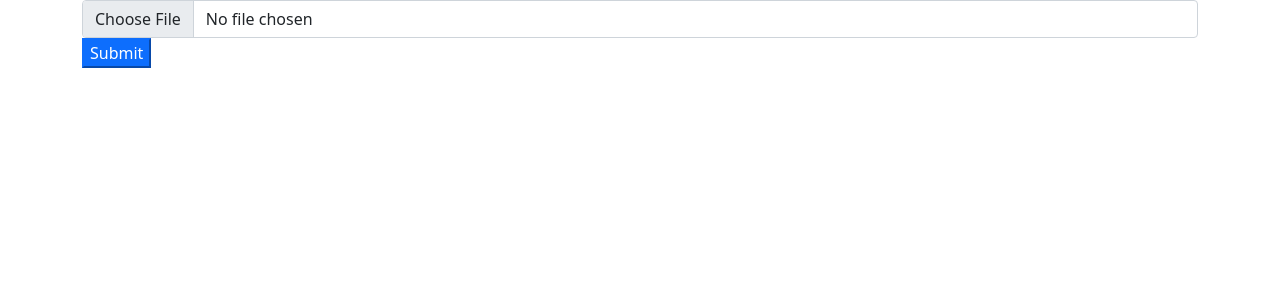
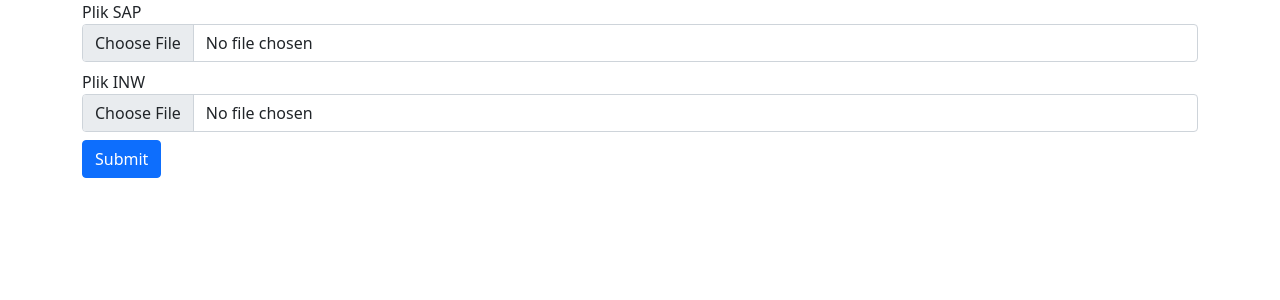
Before and after one commit to ProSwiety/Orange, a Django app: page /inw/ in a window 1280 px wide. Shown: the part 56-356 px from the top of the page. Run offline with Django 4.2, Linux system fonts and the light colour scheme; some libraries are stand-ins or nearby versions.

Commit message:
input table class

```diff
--- a/work_site/inw/templates/inw/inw.html
+++ b/work_site/inw/templates/inw/inw.html
@@ -4,22 +4,27 @@
 
 {% block content %}
 <div class="container">
-    <form method="POST" action="{% url 'myapp:inw' %}" enctype="multipart/form-data">
+    <form method="POST" action="{% url 'myapp:inw' %}" enctype="multipart/form-data" class="form-inline">
         {% csrf_token %}
-        <input type="file" name="myfile" class="form-control">
-        <button class="btn-primary" type="submit">Submit</button>
+        <div class="form-group">
+            <label class="sr-only" for="SAP">Plik SAP</label>
+            <input type="file" name="myfile" class="form-control mb-2 mr-sm-2" id="SAP">
+            <label class="sr-only" for="INW">Plik INW</label>
+            <input type="file" name="inwfile" class="form-control mb-2 mr-sm-2" id="INW">
+            <button class="btn btn-primary mb-2" type="submit">Submit</button>
+        </div>
     </form>
     <div>
         <table class="table ">
             <thead class="thead-dark">
                 <tr>
-                    {% for heading in dict %}
+                    {% for heading in dict.columns %}
                         <th>{{heading}}</th>
                     {% endfor %}
                 </tr>
             </thead>
             <tr>
-                {% for keys,values in dict.items %}
+                {% for values in dict.data %}
                     <tr>
                     {% for y in values %}
                         <td>{{y}}</td>
--- a/work_site/inw/views.py
+++ b/work_site/inw/views.py
@@ -4,12 +4,12 @@ from django.shortcuts import render
 # Create your views here.
 
 def inw_view(request):
-    import openpyxl
+    import pandas as pd
     if request.method == 'POST':
         excel_file = request.FILES['myfile']
-        wb_obj = openpyxl.load_workbook(excel_file)
-        sheet = wb_obj.get_sheet_by_name('Arkusz1')
-        dict = {col[0]: col[1:] for col in zip(*sheet.values)}
+        df = pd.read_excel(excel_file)
+        dict = df.to_dict('split')
+
         return render(request, 'inw/inw.html', {"dict": dict})
     else:
         return render(request,'inw/inw.html', {})
--- a/work_site/templates/base.html
+++ b/work_site/templates/base.html
@@ -7,6 +7,8 @@
     <link href="https://cdn.jsdelivr.net/npm/bootstrap@5.1.3/dist/css/bootstrap.min.css" rel="stylesheet" integrity="sha384-1BmE4kWBq78iYhFldvKuhfTAU6auU8tT94WrHftjDbrCEXSU1oBoqyl2QvZ6jIW3" crossorigin="anonymous">
     <!-- JavaScript Bundle with Popper -->
     <script src="https://cdn.jsdelivr.net/npm/bootstrap@5.1.3/dist/js/bootstrap.bundle.min.js" integrity="sha384-ka7Sk0Gln4gmtz2MlQnikT1wXgYsOg+OMhuP+IlRH9sENBO0LRn5q+8nbTov4+1p" crossorigin="anonymous"></script>
+    <script src="https://unpkg.com/dropzone@5/dist/min/dropzone.min.js"></script>
+    <link rel="stylesheet" href="https://unpkg.com/dropzone@5/dist/min/dropzone.min.css" type="text/css" />
 </head>
 <body>
 <div class="container">
```
